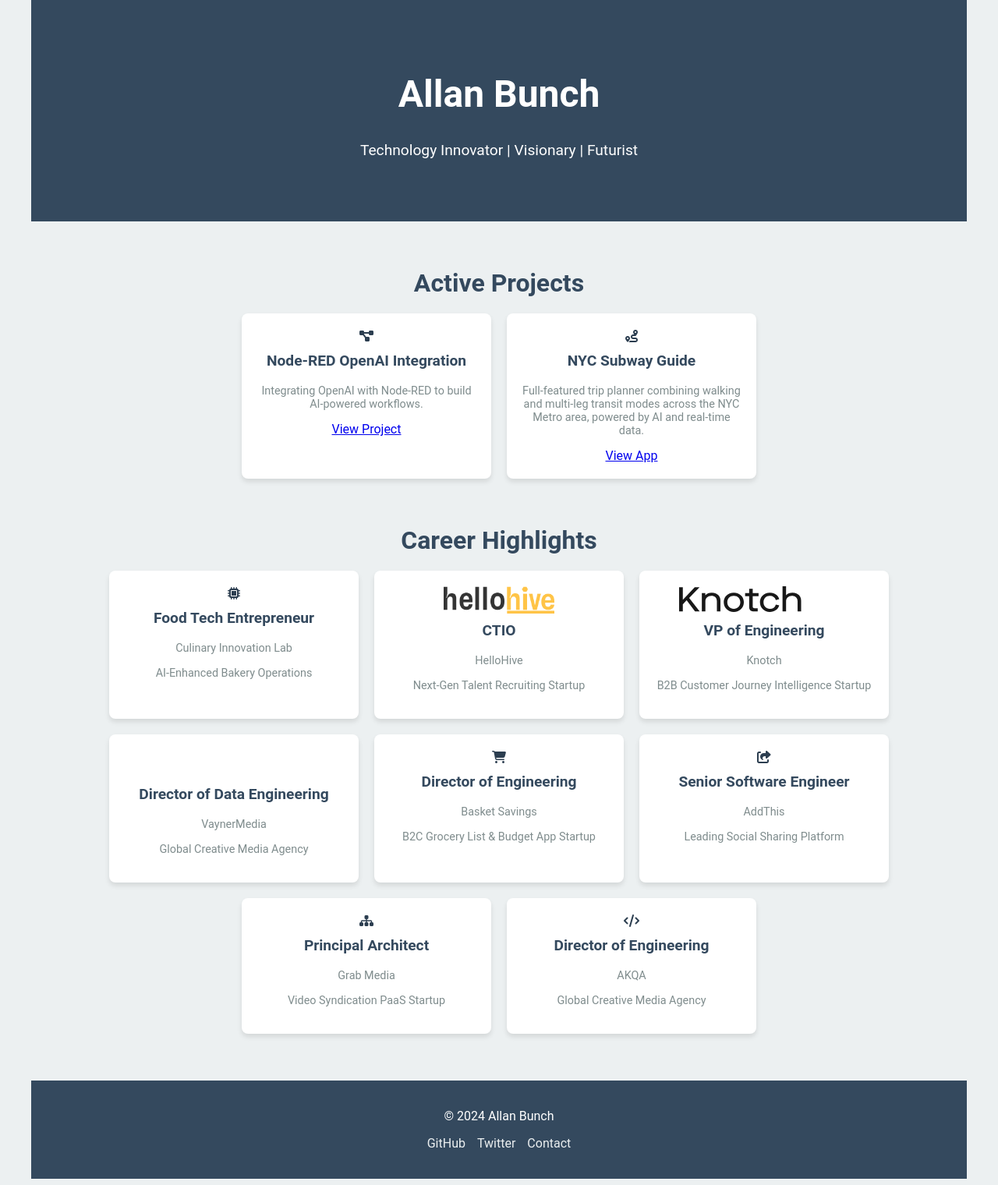
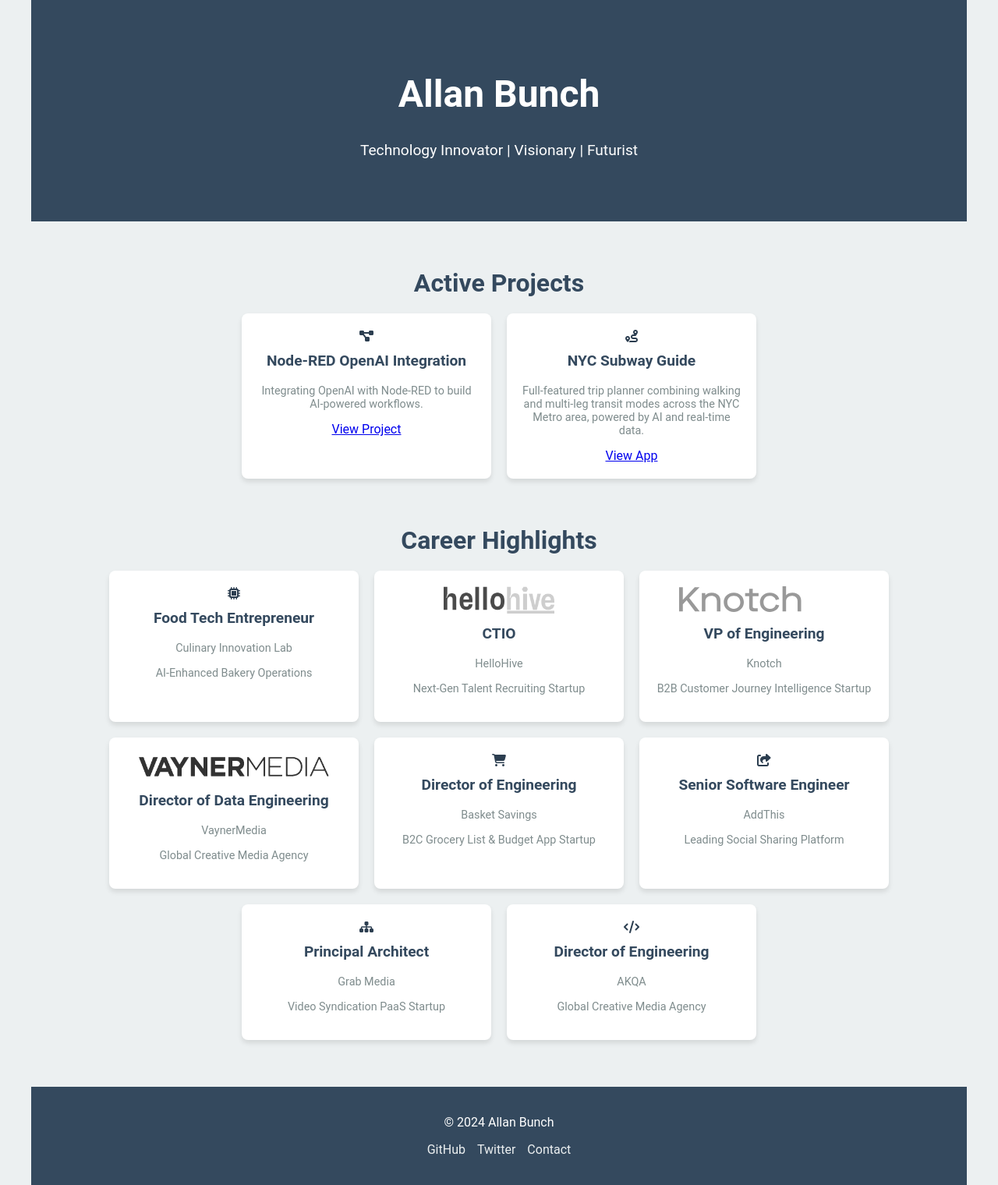
Before and after one commit to allanbunch/allanbunch.github.io, a Jekyll site: the page built from index.html, in a window 1280 px wide. Shown: the whole page at 78% size. Built offline with Jekyll 4.4.1, drawn with Linux system fonts in a browser that asks for light colours.

Commit message:
Updated Vayner logo

```diff
--- a/assets/css/style.scss
+++ b/assets/css/style.scss
@@ -97,13 +97,10 @@
 }
 
 .cards-section.professional-experience .card .company-logo {
-  width: auto; /* Maintain aspect ratio */
+  width: auto;
   height: 35px; /* Normalized height */
-  display: block; /* Ensure centering */
-  margin: 0 auto 8px; /* Center horizontally and add spacing below */
-  filter: none; /* Remove greyscale */
-  fill: black; /* Force SVGs to black */
-  opacity: 0.9; /* Slight fade for a clean look */
+  filter: grayscale(100%); /* Greyscale effect */
+  opacity: 0.8; /* Subtle fade */
   transition: opacity 0.3s ease, transform 0.3s ease; /* Hover effects */
 }
 
```
Also changed, not shown: assets/images/vaynermedia-logo.png.
